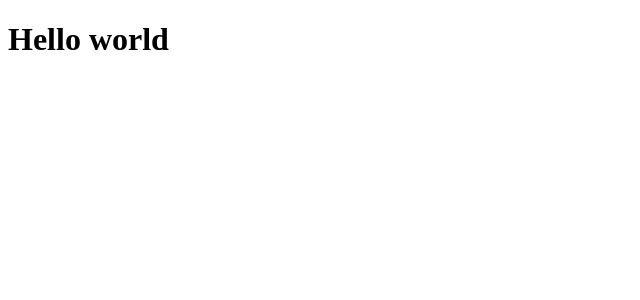
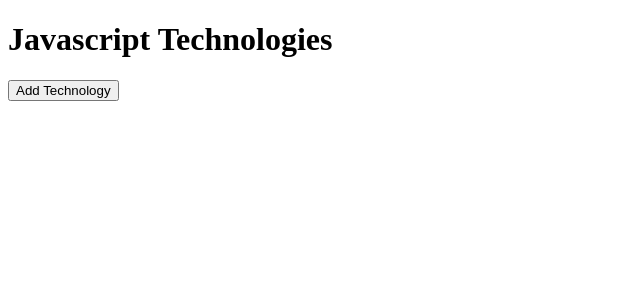
Before and after one commit to RicardoVeronica/Learning-ReactJS, a React (Create React App) app: page / in a window 1280 px wide. Shown: the top 300 px of the page, without its empty margins (0-640 px from the left). Built offline with nearby package versions, Linux system fonts and the light colour scheme.

Commit message:
adds useState examples

```diff
--- a/src/App.js
+++ b/src/App.js
@@ -1,7 +1,13 @@
+// import CounterApp from "./components/CounterApp";
+// import ConditionalApp from "./components/ConditionalApp";
+import ShoppingCart from "./components/ShoppingCart";
+
 function App() {
   return (
     <>
-      <h1>Hello world</h1>
+      {/* <CounterApp /> */}
+      {/* <ConditionalApp /> */}
+      <ShoppingCart />
     </>
   );
 }
--- /dev/null
+++ b/src/components/ConditionalApp.js
@@ -0,0 +1,21 @@
+import React, { useState } from "react";
+
+const ConditionalApp = () => {
+  const [condition, setCondition] = useState(true);
+
+  const buttonStyle = { display: "block", "margin-bottom": "1rem" };
+
+  return (
+    <>
+      {condition === true ? <h1>Hello world</h1> : <h1>Bye bye world</h1>}
+
+      <button onClick={() => setCondition(!condition)} style={buttonStyle}>
+        Change message
+      </button>
+
+      <code>State: {condition.toString()}</code>
+    </>
+  );
+};
+
+export default ConditionalApp;
--- /dev/null
+++ b/src/components/CounterApp.js
@@ -0,0 +1,16 @@
+import React, { useState } from "react";
+
+const CounterApp = () => {
+  const [counter, setCounter] = useState(0);
+
+  return (
+    <>
+      <h1>State: {counter}</h1>
+      <button onClick={() => setCounter(counter + 1)}>Plus</button>
+      <button onClick={() => setCounter(counter - 1)}>Minus</button>
+      <button onClick={() => setCounter(counter - counter)}>Reset</button>
+    </>
+  );
+};
+
+export default CounterApp;
--- /dev/null
+++ b/src/components/ShoppingCart.js
@@ -0,0 +1,66 @@
+import React, { useState } from "react";
+
+const ShoppingCart = () => {
+  const [cart, setCart] = useState([]);
+
+  const divStyle = {
+    border: "1px solid steelblue",
+    width: "90%",
+    margin: "0 auto",
+  };
+
+  function addProduct(newProduct) {
+    setCart([newProduct, ...cart]);
+  }
+
+  function updateProduct(productUpdated) {
+    const changeCart = cart.map((element) =>
+      element.id === productUpdated.id ? productUpdated : element
+    );
+    setCart(changeCart);
+  }
+
+  function deleteProduct(id) {
+    const newCart = cart.filter((product) => product.id !== id);
+    setCart(newCart);
+  }
+
+  return (
+    <>
+      <h1>Javascript Technologies</h1>
+
+      <button
+        onClick={() =>
+          addProduct({
+            id: Date.now(),
+            title: "new product",
+            desc: "Description new product",
+          })
+        }
+      >
+        Add Technology
+      </button>
+
+      {cart.map((product) => (
+        <div key={product.id} style={divStyle}>
+          <h2>{product.title}</h2>
+          <p>{product.desc}</p>
+          <button onClick={() => deleteProduct(product.id)}>Delete</button>
+          <button
+            onClick={() =>
+              updateProduct({
+                id: product.id,
+                title: "Update title",
+                desc: "Update description",
+              })
+            }
+          >
+            Update
+          </button>
+        </div>
+      ))}
+    </>
+  );
+};
+
+export default ShoppingCart;
```
